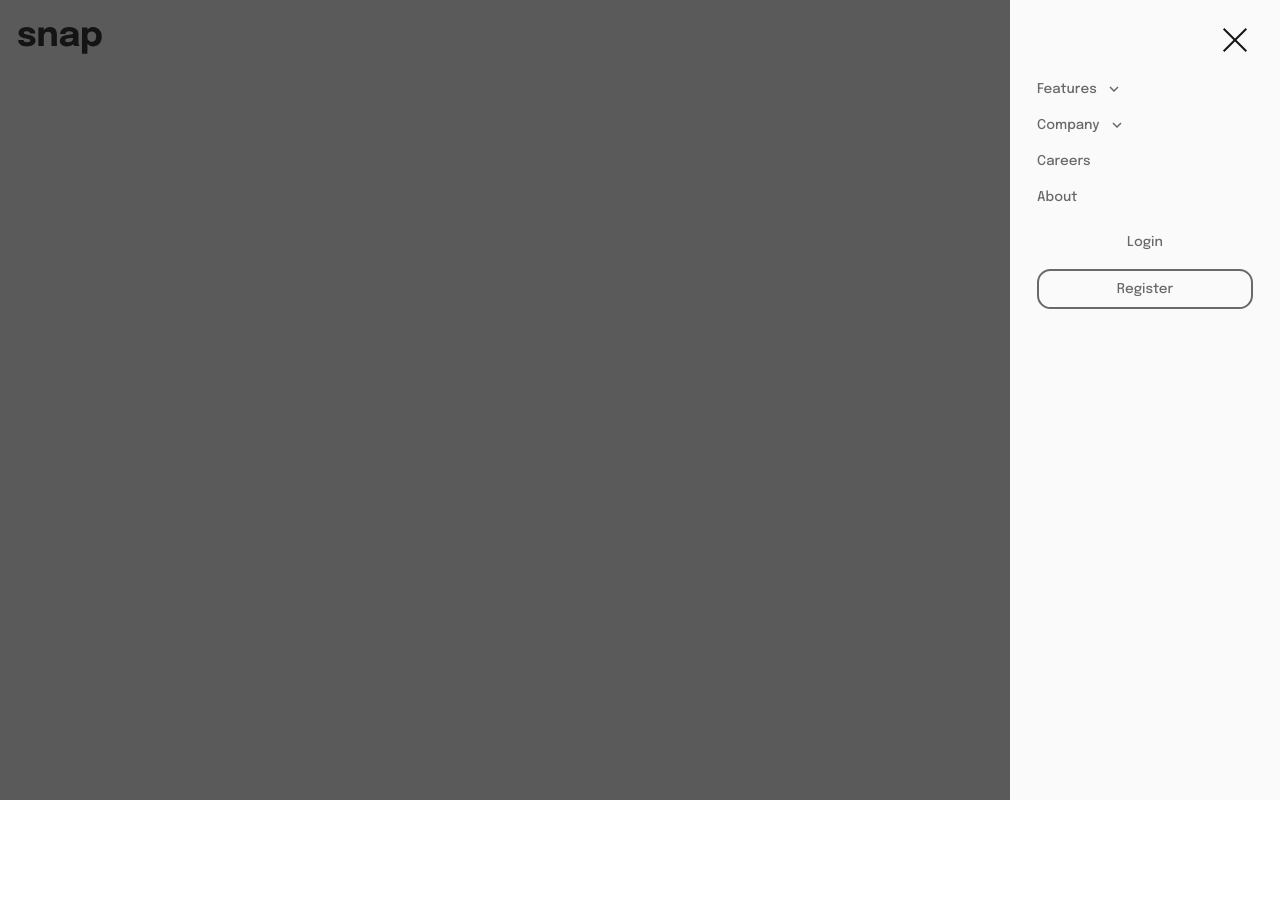
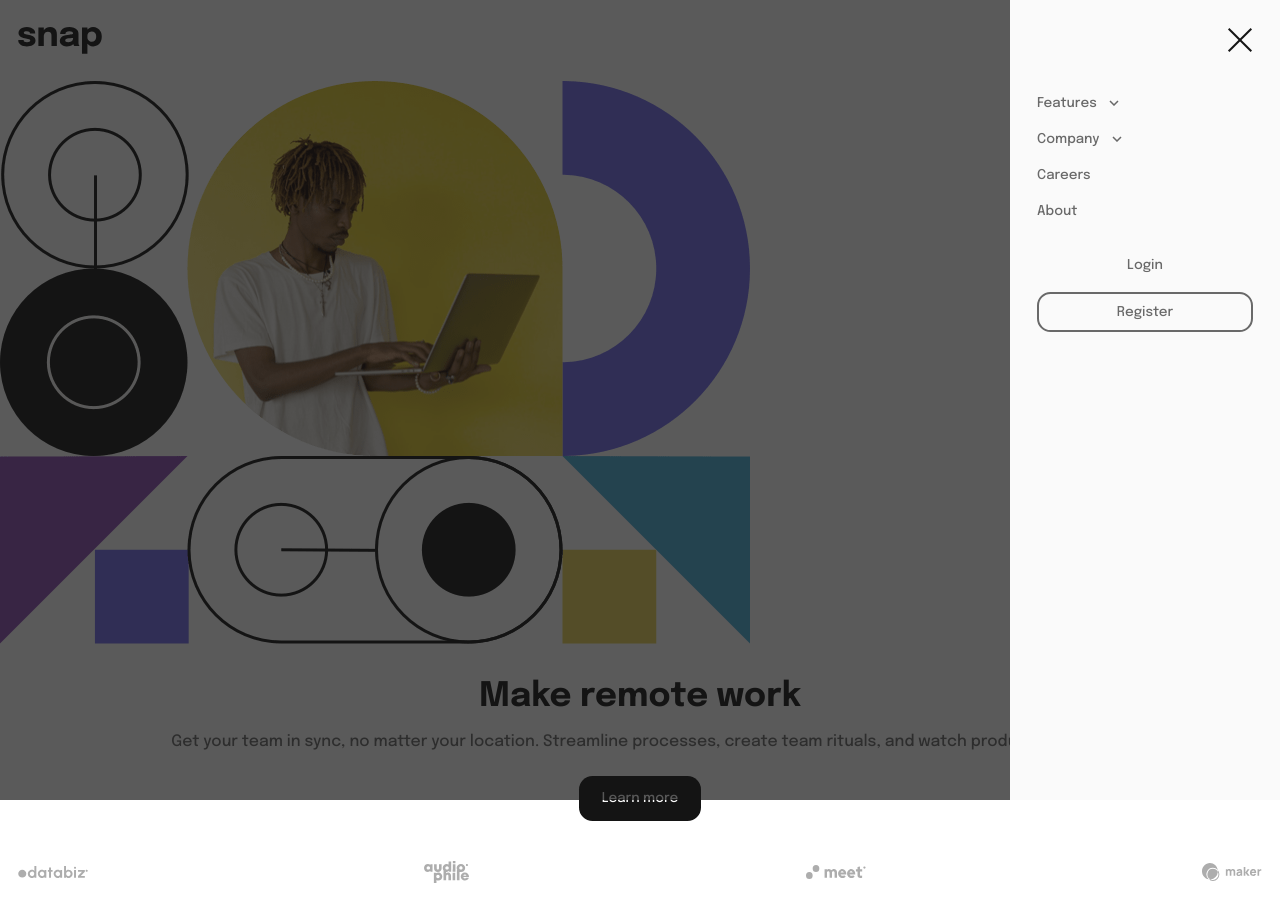
Before and after one commit to devKiratu/remotify, a Next.js app: page / in a window 1280 px wide. Both pictures are taken after a click on the picture 1246 px from the left and 40 px from the top of the page. Shown: the top 922 px of the page. Before the commit the page ends 800 px from the top, so only its background shows below. Built offline with nearby package versions, Linux system fonts and the light colour scheme.

Commit message:
add hero section

```diff
--- /dev/null
+++ b/components/Hero.tsx
@@ -0,0 +1,34 @@
+import Image from "next/image";
+import heroImage from "../public/img/image-hero-mobile.png";
+import audiophile from "../public/img/client-audiophile.svg";
+import databiz from "../public/img/client-databiz.svg";
+import maker from "../public/img/client-maker.svg";
+import meet from "../public/img/client-meet.svg";
+
+export default function Hero() {
+  return (
+    <section>
+      <div>
+        <Image src={heroImage} alt="" />
+      </div>
+      <div className="px-4 py-7 text-center">
+        <h1 className="text-lighterBlack text-3xl font-bold">
+          Make remote work
+        </h1>
+        <p className="text-sm my-3 ">
+          Get your team in sync, no matter your location. Streamline processes,
+          create team rituals, and watch productivity soar.
+        </p>
+        <button className="px-5 py-3 bg-lighterBlack text-whitish rounded-xl text-xs my-2">
+          Learn more
+        </button>
+        <div className="flex justify-between items-center my-7">
+          <Image src={databiz} alt="" width={70} />
+          <Image src={audiophile} alt="" width={45} />
+          <Image src={meet} alt="" width={60} />
+          <Image src={maker} alt="" width={60} />
+        </div>
+      </div>
+    </section>
+  );
+}
--- a/components/MobileMenu.tsx
+++ b/components/MobileMenu.tsx
@@ -15,22 +15,22 @@ export default function MobileMenu({ onCloseMenu }: MobileMenuProps) {
           src={closeIcon}
           alt=""
           onClick={() => onCloseMenu()}
-          className="cursor-pointer relative left-[185px]"
+          className="cursor-pointer relative left-[190px]"
         />
-        <div className="pt-6 text-xs">
+        <div className="mt-9 text-xs">
           <ul>
-            <li className="pb-4">
+            <li className="pb-4 cursor-pointer">
               Features{" "}
-              <Image src={arrowDown} alt="" className="inline-block ml-2" />
+              <Image src={arrowDown} alt="" className="inline-block ml-2 " />
             </li>
-            <li className="pb-4">
+            <li className="pb-4 cursor-pointer">
               Company{" "}
-              <Image src={arrowDown} alt="" className="inline-block ml-2" />
+              <Image src={arrowDown} alt="" className="inline-block ml-2 " />
             </li>
-            <li className="pb-4">Careers</li>
-            <li className="pb-4">About</li>
+            <li className="pb-4 cursor-pointer">Careers</li>
+            <li className="pb-4 cursor-pointer">About</li>
           </ul>
-          <div className="flex flex-col justify-center items-center">
+          <div className="flex flex-col justify-center items-center mt-2">
             <button className="block my-2">Login</button>
             <button className="block my-2 py-2 px-4 border-2 border-mediumGray rounded-xl w-full">
               Register
--- a/pages/index.tsx
+++ b/pages/index.tsx
@@ -2,6 +2,7 @@ import Head from "next/head";
 import Navbar from "../components/Navbar";
 import { useState } from "react";
 import MobileMenu from "../components/MobileMenu";
+import Hero from "../components/Hero";
 
 export default function Home() {
   const [menuOpen, setMenuOpen] = useState(false);
@@ -25,6 +26,7 @@ export default function Home() {
       <main className="">
         {menuOpen && <MobileMenu onCloseMenu={closeMenu} />}
         <Navbar onOpenMenu={openMenu} />
+        <Hero />
       </main>
     </div>
   );
```
